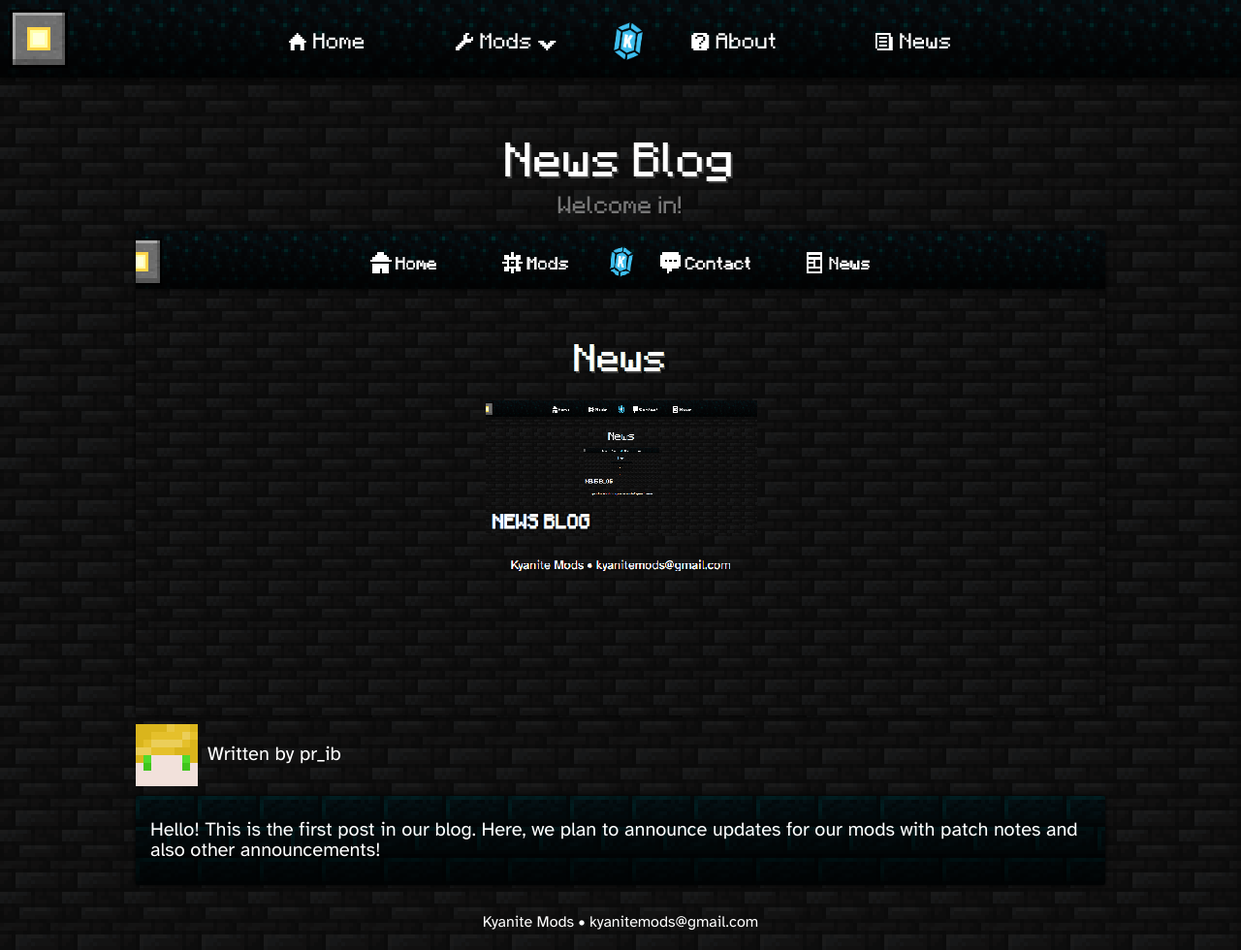
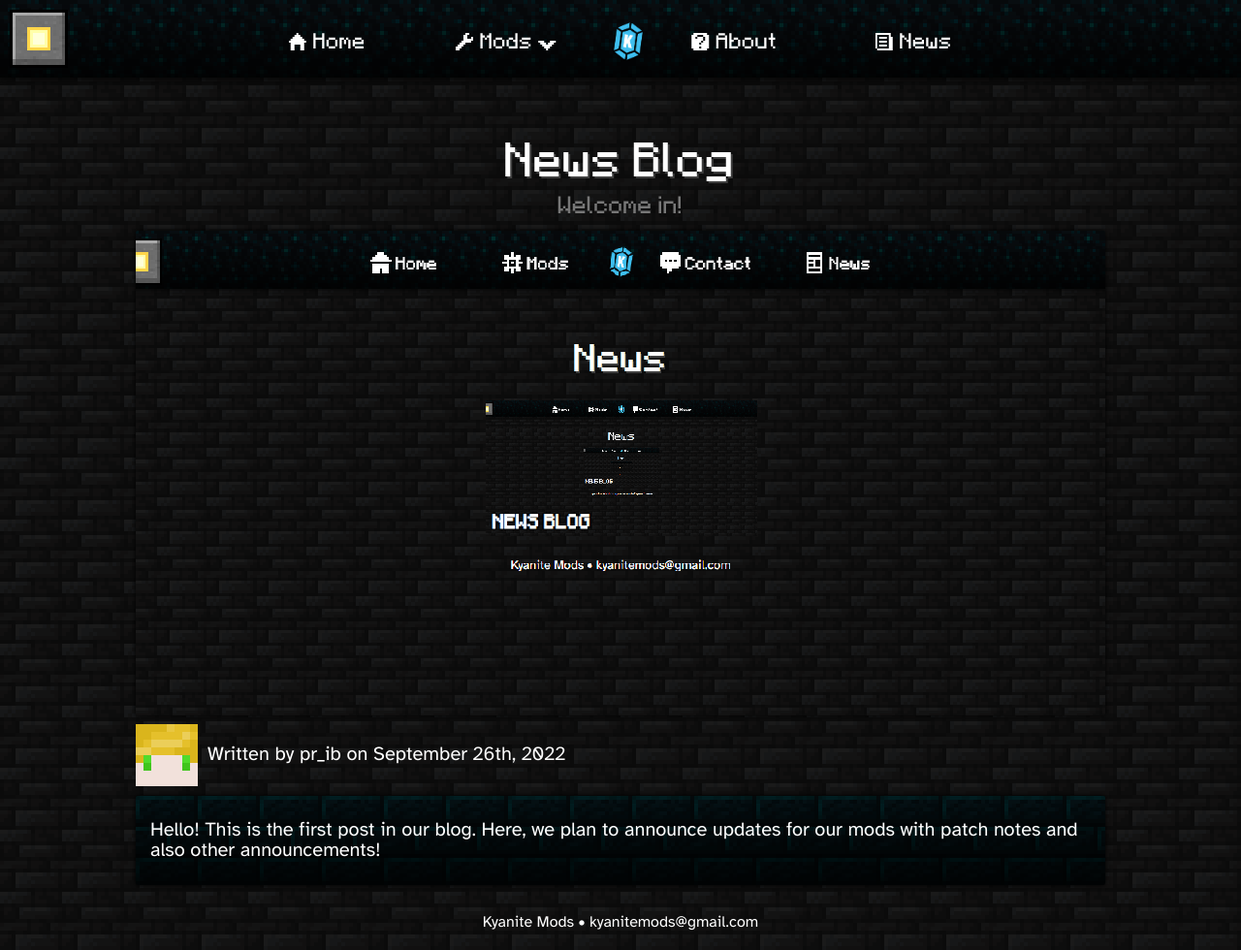
Before and after one commit to KyaniteMods/KyaniteMods.github.io, a Jekyll site: the page built from _posts/2022-09-26-news-blog-announcement.markdown, in a window 1280 px wide and 980 px high. Shown: the whole window at 97% size. Built offline with Jekyll 4.4.1, drawn with Linux system fonts in a browser that asks for light colours; nearby versions of some CDN libraries; some web fonts are replaced.

Commit message:
Added post date

```diff
--- a/_layouts/post.html
+++ b/_layouts/post.html
@@ -18,7 +18,14 @@ layout: default
 	<img src="{{ page.author-image }}" style="image-rendering: pixelated; width: 64px; float: left;">
 {%- endif -%}
 {%- if page.author -%}
-	<p style="padding-left: 74px; margin-top: 0; margin-bottom: 0; line-height: 64px; font-size: 20px;">Written by {{ page.author }}</p>
+	<p style="padding-left: 74px; margin-top: 0; margin-bottom: 0; line-height: 64px; font-size: 20px;">Written by {{ page.author }}{%- if page.show-date != false -%}&#32;on {% assign d = page.date | date: "%d" | plus:'0' %}
+      {{ page.date | date: "%B" }}
+      {% case d %}
+        {% when 1 or 21 or 31 %}{{ d }}st
+        {% when 2 or 22 %}{{ d }}nd
+        {% when 3 or 23 %}{{ d }}rd
+        {% else %}{{ d }}th{% endcase %},
+      {{ page.date | date: "%Y" }}{%- endif -%}</p>
 {%- endif -%}
 {%- if page.author-image or page.author -%}
 	</div>
```
